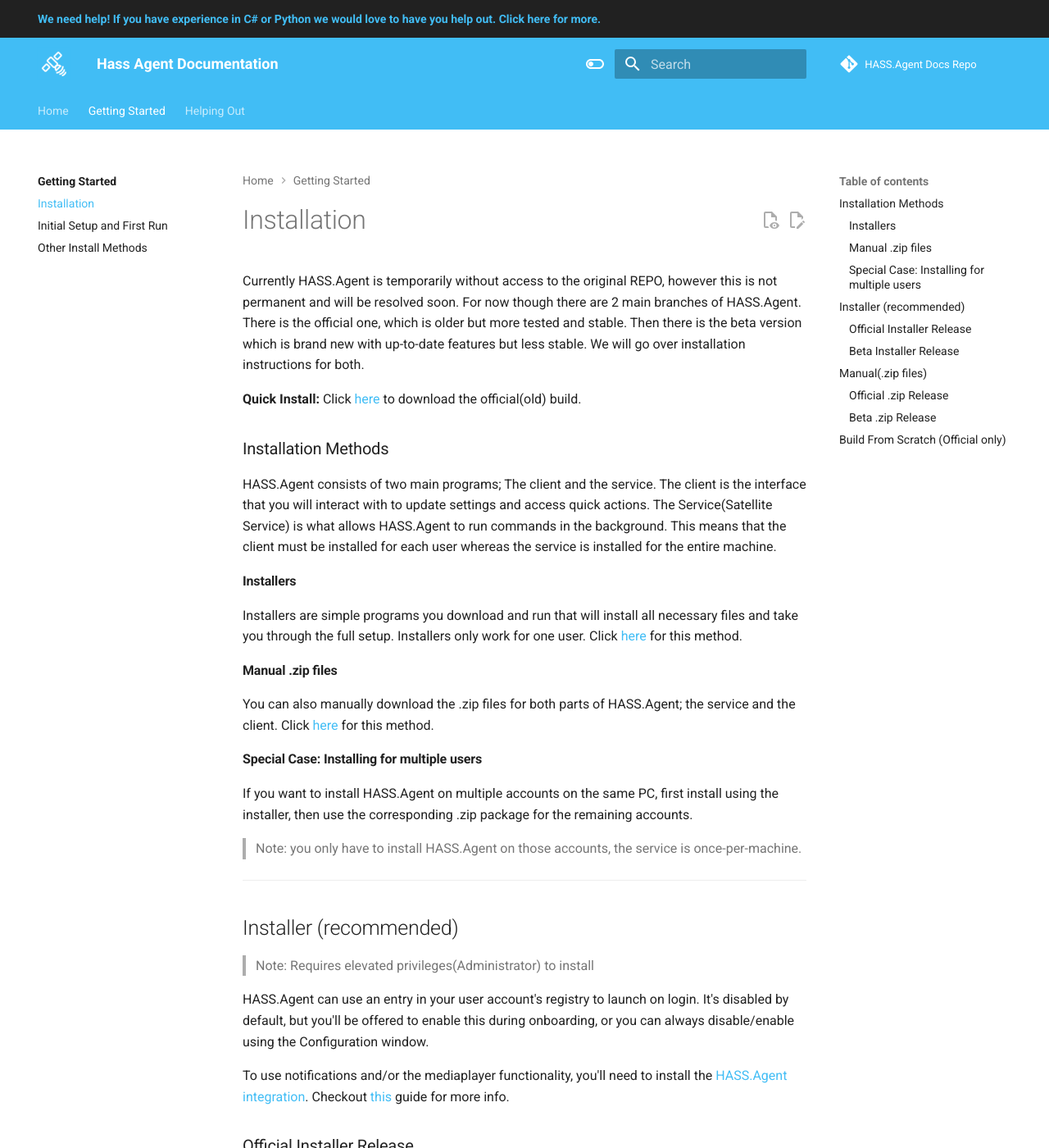
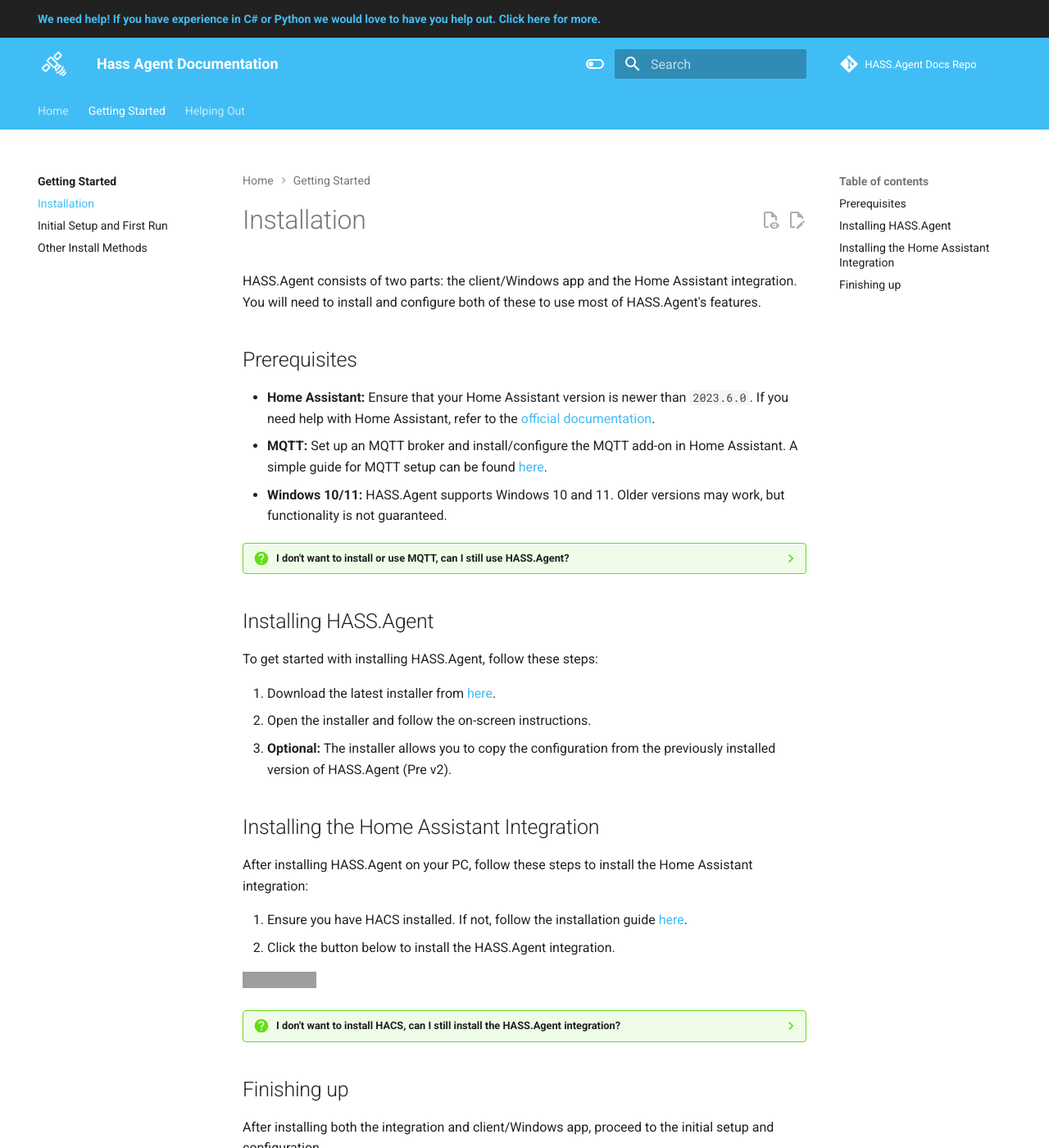
Before and after one commit to hass-agent/HASS.Agent-Documentation, an MkDocs documentation site: the page built from docs/getting-started/installation.md, in a window 1280 px wide and 1400 px high. Shown: the whole window at 82% size. Built offline with MkDocs 1.6.1 and Material for MkDocs 9.7.7, drawn with Linux system fonts in a browser that asks for light colours; comment, search, counter and statistics services are not loaded; the version menu is left out; some of the changed text lies outside the part shown; grey boxes are pictures that could not be loaded.

Commit message:
Completed Installation page

```diff
--- a/docs/getting-started/installation.md
+++ b/docs/getting-started/installation.md
@@ -1,101 +1,42 @@
 # Installation
 
-Currently HASS.Agent is temporarily without access to the original REPO, however this is not permanent and will be resolved soon. For now though there are 2 main branches of HASS.Agent. There is the official one, which is older but more tested and stable. Then there is the beta version which is brand new with up-to-date features but less stable. We will go over installation instructions for both.
+HASS.Agent consists of two parts: the client/Windows app and the Home Assistant integration. You will need to install and configure both of these to use most of HASS.Agent's features.
 
-**Quick Install:** Click [here](https://github.com/LAB02-Research/HASS.Agent/releases/latest/download/HASS.Agent.Installer.exe) to download the official(old) build.
+## Prerequisites
 
-### Installation Methods
+- **Home Assistant:** Ensure that your Home Assistant version is newer than `2023.6.0`. If you need help with Home Assistant, refer to the [official documentation](https://www.home-assistant.io/installation/){: target="\_blank"}.
+- **MQTT:** Set up an MQTT broker and install/configure the MQTT add-on in Home Assistant. A simple guide for MQTT setup can be found [here](https://www.youtube.com/watch?v=dqTn-Gk4Qeo){: target="\_blank"}.
+- **Windows 10/11:** HASS.Agent supports Windows 10 and 11. Older versions may work, but functionality is not guaranteed.
 
-HASS.Agent consists of two main programs; The client and the service. The client is the interface that you will interact with to update settings and access quick actions. The Service(Satellite Service) is what allows HASS.Agent to run commands in the background. This means that the client must be installed for each user whereas the service is installed for the entire machine.
+??? question "I don't want to install or use MQTT, can I still use HASS.Agent?"
 
-#### Installers
+    You don't **have** to have MQTT to use HASS.Agent; however, most features rely on it for bidirectional communication. Without MQTT, only Quick Actions will work.
 
-Installers are simple programs you download and run that will install all necessary files and take you through the full setup. Installers only work for one user. Click [here](#installer-recommended) for this method.
+## Installing HASS.Agent
 
-#### Manual .zip files
+To get started with installing HASS.Agent, follow these steps:
 
-You can also manually download the .zip files for both parts of HASS.Agent; the service and the client. Click [here](#manualzip-files) for this method.
+1. Download the latest installer from [here](https://github.com/hass-agent/HASS.Agent/releases/latest/download/HASS.Agent.Installer.exe).
+2. Open the installer and follow the on-screen instructions.
+3. **Optional:** The installer allows you to copy the configuration from the previously installed version of HASS.Agent (Pre v2).
 
-#### Special Case: Installing for multiple users
+## Installing the Home Assistant Integration
 
-If you want to install HASS.Agent on multiple accounts on the same PC, first install using the installer, then use the corresponding .zip package for the remaining accounts.
+After installing HASS.Agent on your PC, follow these steps to install the Home Assistant integration:
 
-> Note: you only have to install HASS.Agent on those accounts, the service is once-per-machine.
+1. Ensure you have HACS installed. If not, follow the installation guide [here](https://hacs.xyz/docs/setup/download){: target="\_blank"}.
+2. Click the button below to install the HASS.Agent integration.
 
----
+[![Add HACS integration to My Homeassistant](https://my.home-assistant.io/badges/hacs_repository.svg)](https://my.home-assistant.io/redirect/hacs_repository/?owner=LAB02-Research&repository=HASS.Agent-Integration){: target="\_blank"}
 
-## Installer (recommended)
+??? question "I don't want to install HACS, can I still install the HASS.Agent integration?"
 
-> Note: Requires elevated privileges(Administrator) to install
+    Yes, it is possible to install the integration without HACS; however, it is more difficult. Find more information [here](./other-installs.md/#installing-the-integration-without-hacs).
 
-HASS.Agent can use an entry in your user account's registry to launch on login. It's disabled by default, but you'll be offered to enable this during onboarding, or you can always disable/enable using the Configuration window.
+## Finishing up
 
-To use notifications and/or the mediaplayer functionality, you'll need to install the [HASS.Agent integration](https://github.com/LAB02-Research/HASS.Agent-Integration). Checkout [this]() guide for more info.
+After installing both the integration and client/Windows app, proceed to the initial setup and configuration.
 
-### Official Installer Release
+???+ info
 
-Click [here](https://github.com/LAB02-Research/HASS.Agent/releases/latest/download/HASS.Agent.Installer.exe) to download the official installer.
-
-### Beta Installer Release
-
-The current dev team has no access to the original installer so betas are using a separate more bare-bones installer.
-
-Click [here]() to download the beta installer.
-
----
-
-## Manual(.zip files)
-
-If you don't want to (or can't) use the installer, you can also install manually - it's not that hard.
-
-Make sure you have dotnet 6 desktop runtime installed, you can [get that here](https://dotnet.microsoft.com/en-us/download/dotnet/thank-you/runtime-desktop-6.0.4-windows-x64-installer).
-
-There are two zip files to download with every release; the client and the service. Get them just below.
-
-HASS.Agent needs to be placed in a folder with write access. The default is `%appdata%\LAB02 Research\HASS.Agent`, but anywhere will do.
-
-The Satellite Service's default folder is `C:\Program Files (x86)\LAB02 Research\HASS.Agent Satellite Service`. You can place it anywhere you want, however, if that's the case you need to manually start `HASS.Agent.Satellite.Service.exe`, wait for it to start, then close it again. This way, it'll have configured a local registry setting telling HASS.Agent where it's stored.
-
-When both are done, you can start the configuration process by opening an **elevated** command prompt in HASS.Agent's directory. Then, execute the following command:
-
-`HASS.Agent.exe update`
-
-HASS.Agent will now launch, install and configure the service and firewall rules, then relaunch itself without elevation.
-
-All done!
-
-### Official .zip Release
-
-Click [here](https://github.com/LAB02-Research/HASS.Agent/releases/latest/download/HASS.Agent.zip) to download the latest HASS.Agent package.
-
-Click [here](https://github.com/LAB02-Research/HASS.Agent/releases/latest/download/HASS.Agent.Satellite.Service.zip) to download the latest Satellite Service package.
-
-### Beta .zip Release
-
-Click to download the latest HASS.Agent package.
-
-Click to download the latest Satellite Service package.
-
----
-
-## Build From Scratch (Official only)
-
-If you want, you can also build everything yourself. You'll need to have Visual Studio 2022 installed. Also, make sure you have dotnet 6 desktop runtime installed, you can [get that here](https://dotnet.microsoft.com/en-us/download/dotnet/thank-you/runtime-desktop-6.0.4-windows-x64-installer).
-
-There are two main projects:
-
-[HASS.Agent](https://github.com/LAB02-Research/HASS.Agent/tree/main/src)
-
-[HASS.Agent Satellite Service](https://github.com/LAB02-Research/HASS.Agent.Satellite.Service/tree/main/src)
-
-Just get the source through git or GitHub's zip download, launch the solution files, make sure you set `x64` as its output type and build.
-
-If you want to control the entire process: both projects use `HASS.Agent.Shared`, a library which contains models and code mainly for the commands and sensors. It's added as a [nuget](https://www.nuget.org/packages/HASS.Agent.Shared).
-
-You can download its source here:
-
-[HASS.Agent.Shared](https://github.com/LAB02-Research/HASS.Agent.Shared)
-
-Just like before, make sure you set `x64` as its output type and build. Then, remove the nuget reference from both projects, add your own library and rebuild them.
-
-When all this is done, you can follow step 2 'manual' on this page to resume installation.
+    After installation, you can delete the `HASS.Agent.Installer.exe`.
```
